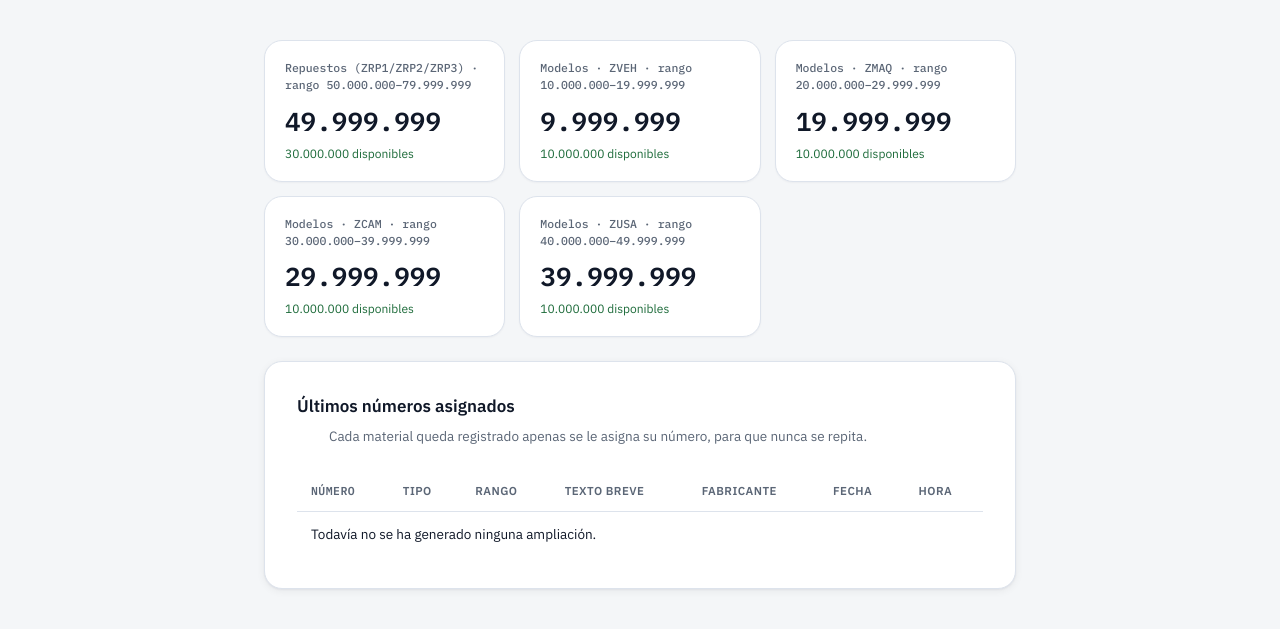
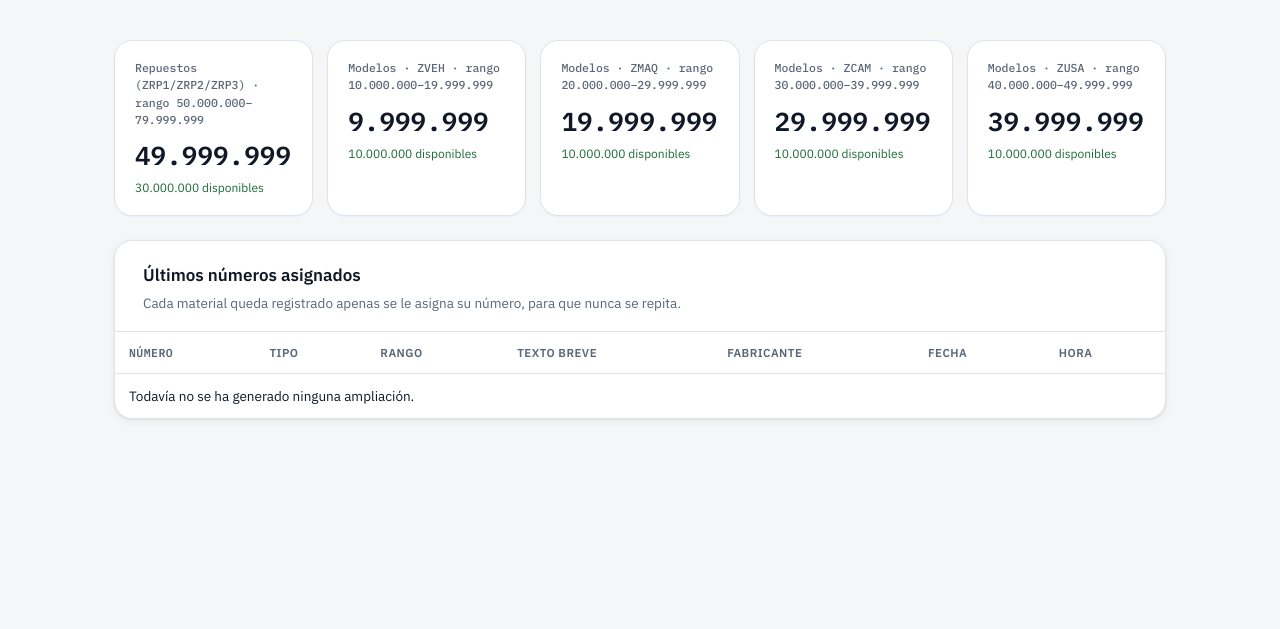
Before and after one commit to zhreck/Prueba_ampliacion, a Flask app: page /historial in a window 1280 px wide. Shown: the part 99-728 px from the top of the page. Run offline with Flask 3, Linux system fonts and the light colour scheme; data that the repository does not hold is empty.

Commit message:
Modelos/Repuestos: Categoría Clase 300 en Vehículos y Camiones, textos sin "pendiente", botón de plantilla de Repuestos y nuevo diseño del historial
- ZVEH/ZCAM: "Categoría Clase" (columna BK) = 300, igual que ZMAQ.
- Descripción del formato SAP y aviso "Sin dato" ya no hablan de campos pendientes.
- Repuestos: descarga de plantilla/diccionario como botón, igual que Modelos.
- Historial: 5 tarjetas en una fila y tabla en panel con encabezado y scroll.

Co-Authored-By: Claude Sonnet 5.5 <noreply@anthropic.com>

```diff
--- a/app.py
+++ b/app.py
@@ -254,7 +254,7 @@ def procesar():
                 faltantes_no_pendientes = [c for c in dict.fromkeys(obligatorios_vacios) if c not in pendientes]
                 if faltantes_no_pendientes:
                     avisos.append(
-                        f"⚠️ Sin dato (no pendiente de negocio, revisar tabla de referencia): "
+                        f"⚠️ Sin dato en la tabla de referencia: "
                         f"{', '.join(faltantes_no_pendientes)}"
                     )
             except salida_sap.FormatoSAPError as e:
--- a/config/salida_sap/zcam.json
+++ b/config/salida_sap/zcam.json
@@ -25,6 +25,7 @@
   },
   "_defaults_confirmados_extra_nota": "'Sujeto-lote'='X' está confirmado directamente en confirmacionCampos.xlsx para el bloque ZCAM (fila 19, celda literal 'X'). Clasificación Fiscal para el materi/ZMWS, Gr.imputación mat. y Precio Variable fueron confirmados por Seba en arreglos_notas.txt para las tres plantillas (no son específicos de ZCAM). Sector, Almacén, Perfil Pieza de Fabricante y los flags de 'Vista ...'/'Datos Basicos' salían solo evidenciados para ZMAQ, pero Seba confirmó que aplican igual a las tres plantillas de Modelos.",
   "defaults_confirmados_extra": {
+    "Categoría Clase": "300",
     "Sector": "10",
     "Sujeto-lote": "X",
     "Almacén": "2000",
--- a/config/salida_sap/zveh.json
+++ b/config/salida_sap/zveh.json
@@ -24,6 +24,7 @@
   },
   "_defaults_confirmados_extra_nota": "Clasificación Fiscal para el materi/ZMWS, Gr.imputación mat. y Precio Variable fueron confirmados por Seba en arreglos_notas.txt para las tres plantillas (no son específicos de ZVEH). Sector, Almacén, Perfil Pieza de Fabricante y los flags de 'Vista ...'/'Datos Basicos' salían solo evidenciados para ZMAQ, pero Seba confirmó que aplican igual a las tres plantillas de Modelos.",
   "defaults_confirmados_extra": {
+    "Categoría Clase": "300",
     "Sector": "10",
     "Sujeto-lote": "X",
     "Almacén": "2000",
--- a/static/style.css
+++ b/static/style.css
@@ -467,3 +467,28 @@ td.num, th.num { font-family: var(--mono); white-space: nowrap; }
 .tipo-card .tipo-name { font-size: 18px; font-weight: 600; }
 .tipo-card .desc { font-size: 13px; color: var(--ink-dim); }
 .tipo-card-go { margin-top: auto; color: var(--accent-hover); font-weight: 500; }
+
+
+/* Historial de correlativos: 5 tarjetas en una fila y una tabla con encabezado propio */
+main.main-ancho { max-width: 1100px; }
+
+.main-ancho .stat-row {
+  grid-template-columns: repeat(5, minmax(0, 1fr));
+}
+
+.panel-tabla { padding: 0; overflow: hidden; }
+
+.panel-tabla-head {
+  padding: 22px 28px 18px;
+  border-bottom: 1px solid var(--line);
+}
+.panel-tabla-head h2 { margin: 0 0 4px; }
+.panel-tabla-head .lede { margin: 0; }
+
+.tabla-scroll { max-height: 520px; overflow: auto; }
+.panel-tabla table { margin-top: 0; }
+.panel-tabla th { position: sticky; top: 0; background: var(--panel); z-index: 1; }
+
+@media (max-width: 900px) {
+  .main-ancho .stat-row { grid-template-columns: repeat(auto-fit, minmax(160px, 1fr)); }
+}
--- a/templates/base.html
+++ b/templates/base.html
@@ -20,7 +20,7 @@
       </nav>
     </div>
   </header>
-  <main>
+  <main class="{% block main_class %}{% endblock %}">
     {% with messages = get_flashed_messages(with_categories=true) %}
       {% if messages %}
         {% for category, message in messages %}
--- a/templates/historial.html
+++ b/templates/historial.html
@@ -1,4 +1,5 @@
 {% extends "base.html" %}
+{% block main_class %}main-ancho{% endblock %}
 {% block content %}
 
 <div class="stat-row">
@@ -11,9 +12,12 @@
   {% endfor %}
 </div>
 
-<div class="panel">
-  <h2>Últimos números asignados</h2>
-  <p class="lede">Cada material queda registrado apenas se le asigna su número, para que nunca se repita.</p>
+<div class="panel panel-tabla">
+  <div class="panel-tabla-head">
+    <h2>Últimos números asignados</h2>
+    <p class="lede">Cada material queda registrado apenas se le asigna su número, para que nunca se repita.</p>
+  </div>
+  <div class="tabla-scroll">
   <table>
     <thead>
       <tr>
@@ -38,9 +42,10 @@
         <td class="num">{{ r.hora_fmt }}</td>
       </tr>
       {% else %}
-      <tr><td colspan="6">Todavía no se ha generado ninguna ampliación.</td></tr>
+      <tr><td colspan="7">Todavía no se ha generado ninguna ampliación.</td></tr>
       {% endfor %}
     </tbody>
   </table>
+  </div>
 </div>
 {% endblock %}
--- a/templates/index_grupo.html
+++ b/templates/index_grupo.html
@@ -57,7 +57,7 @@
         <input type="checkbox" id="generar_sap" name="generar_sap">
         <div>
           <span class="tipo-name">Generar formato de carga SAP (MM01)</span>
-          <span class="desc">Convierte el resultado ampliado a las 151 columnas del formato real de SAP. Los campos que el negocio todavía no confirmó quedan en blanco, listados en una hoja aparte "PENDIENTES".</span>
+          <span class="desc">Convierte el resultado ampliado a las 151 columnas del formato real de SAP. Si algún dato no se puede completar, la celda queda en blanco y se avisa al procesar.</span>
         </div>
       </label>
     </fieldset>
```
Also changed, not shown: arreglos_notas.txt (deleted, +0 -10 lines), templates/index.html (+5 -5 lines).
